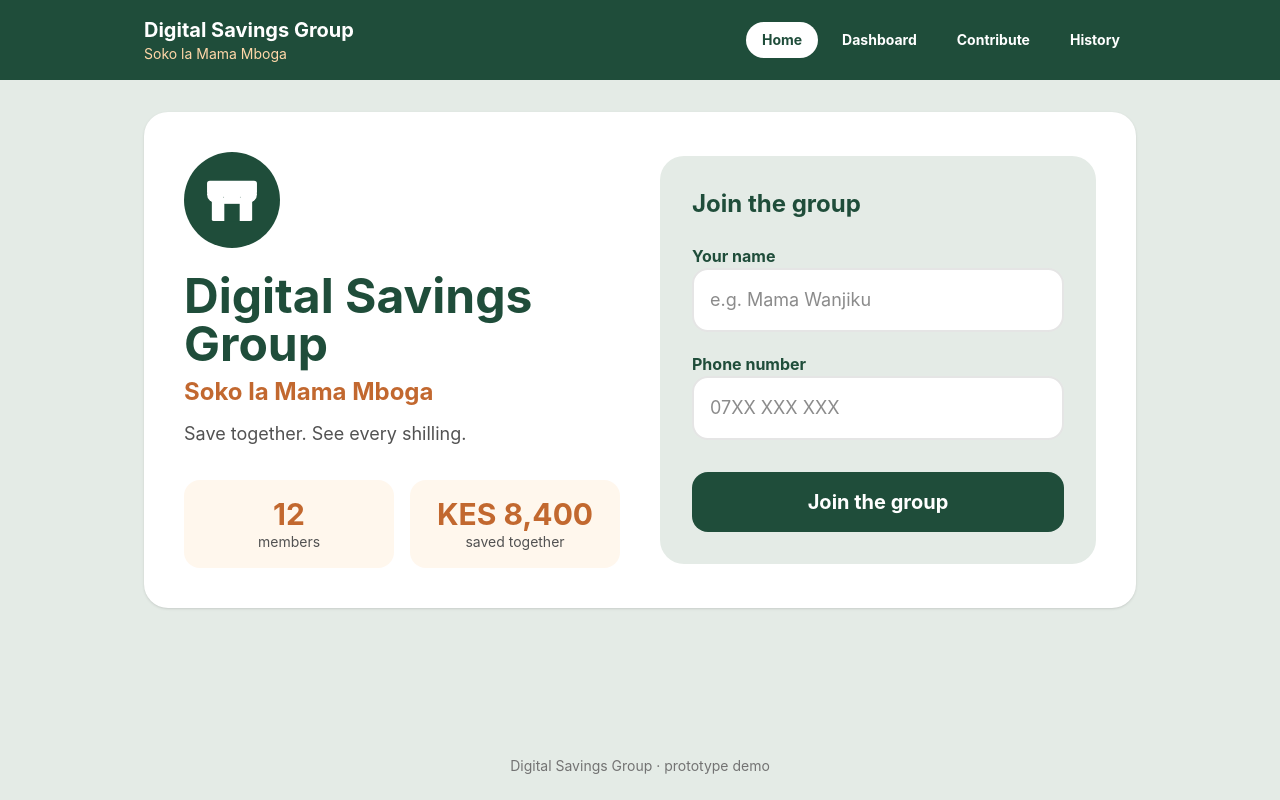
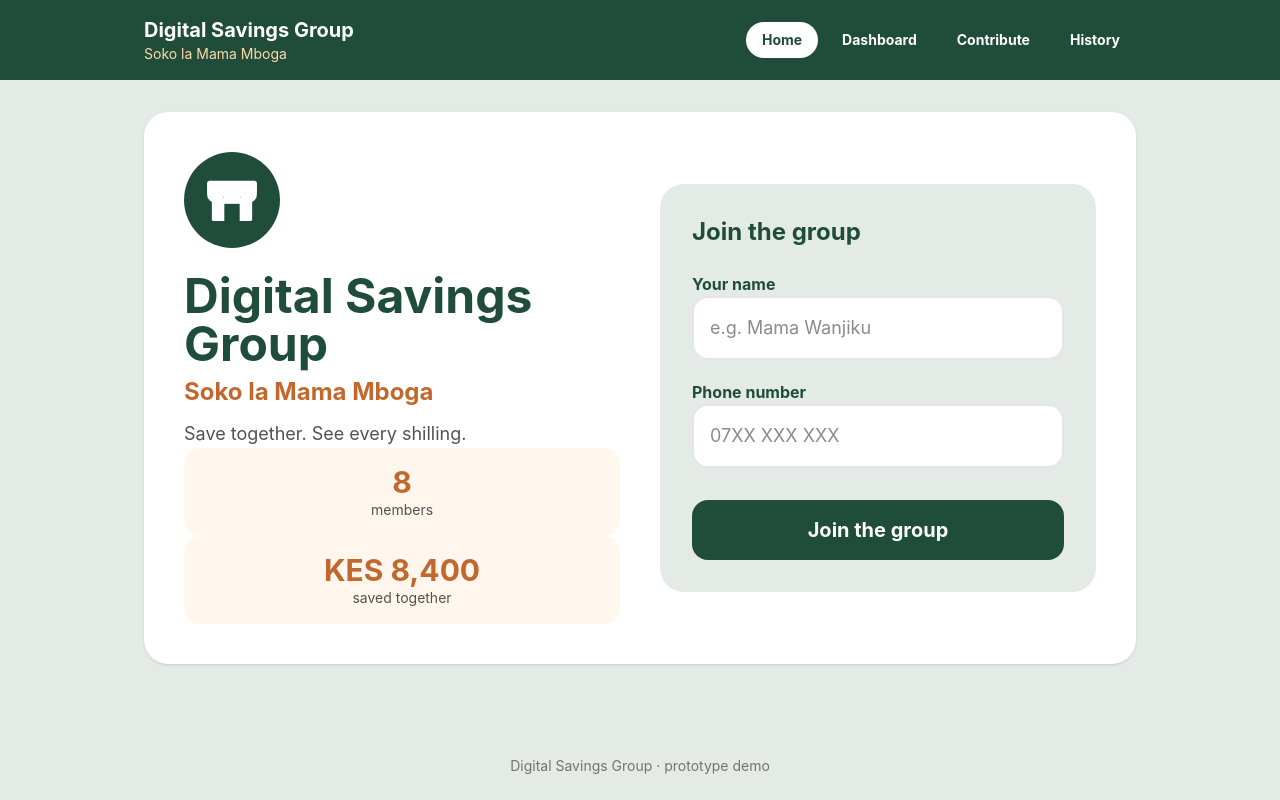
Before and after one commit to edwinonkundi68-cyber/digital-savings-group, a React (Vite) app: page / in a window 1280 px wide. Built offline with nearby package versions, Linux system fonts and the light colour scheme.

Commit message:
superbase connection,tables and dashboard data

```diff
--- a/package.json
+++ b/package.json
@@ -10,6 +10,7 @@
     "preview": "vite preview"
   },
   "dependencies": {
+    "@supabase/supabase-js": "^2.119.0",
     "@tailwindcss/vite": "^4.3.4",
     "react": "^19.3.1",
     "react-dom": "^19.3.1",
--- a/src/App.tsx
+++ b/src/App.tsx
@@ -17,10 +17,12 @@ export default function App() {
   const [contributions] = useState(initialContributions)
   const members = initialMembers
 
+  const total = contributions.reduce((sum, c) => sum + c.amount, 0)
+
   return (
     <Layout screen={screen} goTo={setScreen}>
       {screen === 'join' && (
-        <Join goTo={setScreen} />
+        <Join goTo={setScreen} memberCount={members.length} total={total} />
       )}
       {screen === 'dashboard' && (
         <Dashboard
--- /dev/null
+++ b/src/lib/supabase.ts
@@ -0,0 +1,10 @@
+import { createClient } from '@supabase/supabase-js'
+
+const url = import.meta.env.VITE_SUPABASE_URL
+const key = import.meta.env.VITE_SUPABASE_ANON_KEY
+
+if (!url || !key) {
+  throw new Error('Missing Supabase environment variables')
+}
+
+export const supabase = createClient(url, key)
--- a/src/screens/Join.tsx
+++ b/src/screens/Join.tsx
@@ -1,8 +1,13 @@
+import { formatKES } from '../format'
 import { useState } from 'react'
 import type { FormEvent } from 'react'
 import type { Screen } from '../types'
 
-type Props = { goTo: (screen: Screen) => void }
+type Props = {
+  goTo: (screen: Screen) => void
+  memberCount: number
+  total: number
+}
 
 type Errors = { name?: string; phone?: string }
 
@@ -20,7 +25,7 @@ function StallIcon() {
   )
 }
 
-export default function Join({ goTo }: Props) {
+export default function Join({ goTo, memberCount, total }: Props) {
   const [name, setName] = useState('')
   const [phone, setPhone] = useState('')
   const [errors, setErrors] = useState<Errors>({})
@@ -64,15 +69,13 @@ export default function Join({ goTo }: Props) {
           Save together. See every shilling.
         </p>
 
-        <div className="mt-8 grid grid-cols-2 gap-4">
         <div className="rounded-2xl bg-orange-50 p-4 text-center">
-            <p className="text-3xl font-bold text-brand-orange">12</p>
+  <p className="text-3xl font-bold text-brand-orange">{memberCount}</p>
   <p className="text-sm text-neutral-600">members</p>
 </div>
 <div className="rounded-2xl bg-orange-50 p-4 text-center">
-            <p className="text-3xl font-bold text-brand-orange">KES 8,400</p>
+  <p className="text-3xl font-bold text-brand-orange">{formatKES(total)}</p>
   <p className="text-sm text-neutral-600">saved together</p>
-          </div>
 </div>
       </section>
 
```
Also changed, not shown: 1 other file (tests, documents, lock files or other folders). Lines whose indentation alone changed are shown as unchanged.
